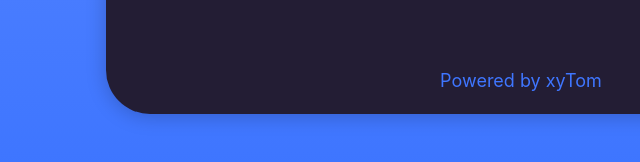
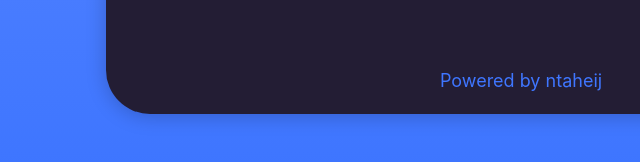
Before and after one commit to ntaheij/URL-Shorten-Worker, a plain HTML site: page theme/urlcool/index.html in a window 1280 px wide. Shown: the part 496-658 px from the top of the page, 119-759 px from the left. Drawn offline with nearby package versions, Linux system fonts and the light colour scheme.

Commit message:
Update index.html

```diff
--- a/theme/urlcool/index.html
+++ b/theme/urlcool/index.html
@@ -189,7 +189,7 @@ color: #3F76FF;
         <button class="btn-cus" type="button" onclick='shorturl()' id="searchbtn">Shorten it</button>
       </div>
       <div class="card-text">
-        Powered by <a href="https://github.com/ntaheij/Url-Shorten-Worker/" target="_self">xyTom</a>
+        Powered by <a href="https://github.com/ntaheij/Url-Shorten-Worker/" target="_self">ntaheij</a>
       </div>
       <p id="notice"></p>
     </div>
```
